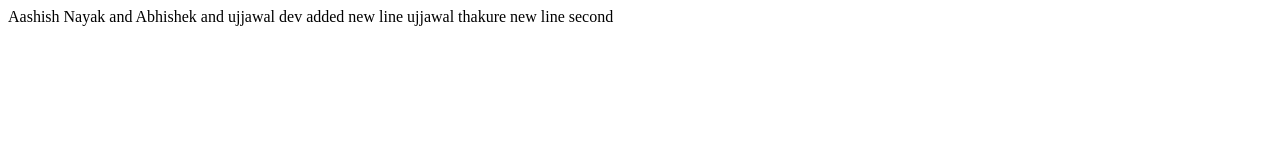
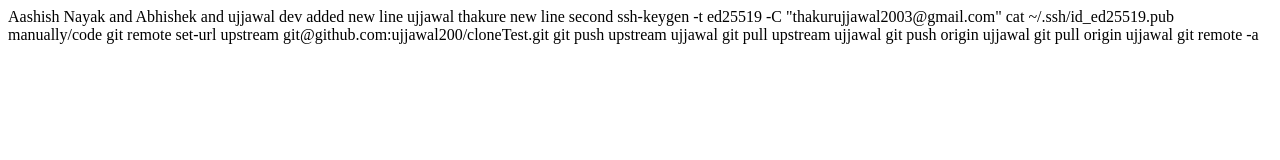
Before and after one commit to Aashishnayak/HTMLTraining, a plain HTML site: page index.html in a window 1280 px wide. Drawn offline with Linux system fonts and the light colour scheme.

Commit message:
steps added

```diff
--- a/index.html
+++ b/index.html
@@ -17,5 +17,25 @@
 ujjawal thakure
 
     new line second
+
+    <!-- clone one repo branches to other repo using these steps  -->
+
+    <!-- 1 geenrate ssh-->
+    ssh-keygen -t ed25519 -C "thakurujjawal2003@gmail.com"
+    <!-- 2 view ssh key -->
+    cat ~/.ssh/id_ed25519.pub
+    <!-- 3 set ssh key -->
+     manually/code
+    <!-- 4 set remote -->
+    git remote set-url upstream git@github.com:ujjawal200/cloneTest.git
+    <!-- 4 use keyword upstream/origin to push or pull from specific repos -->
+    git push upstream ujjawal
+    git pull upstream ujjawal
+
+    git push origin ujjawal
+    git pull origin ujjawal
+
+<!-- to get all branch directory from upstream / origin  -->
+    git remote -a
   </body>
 </html>
```
